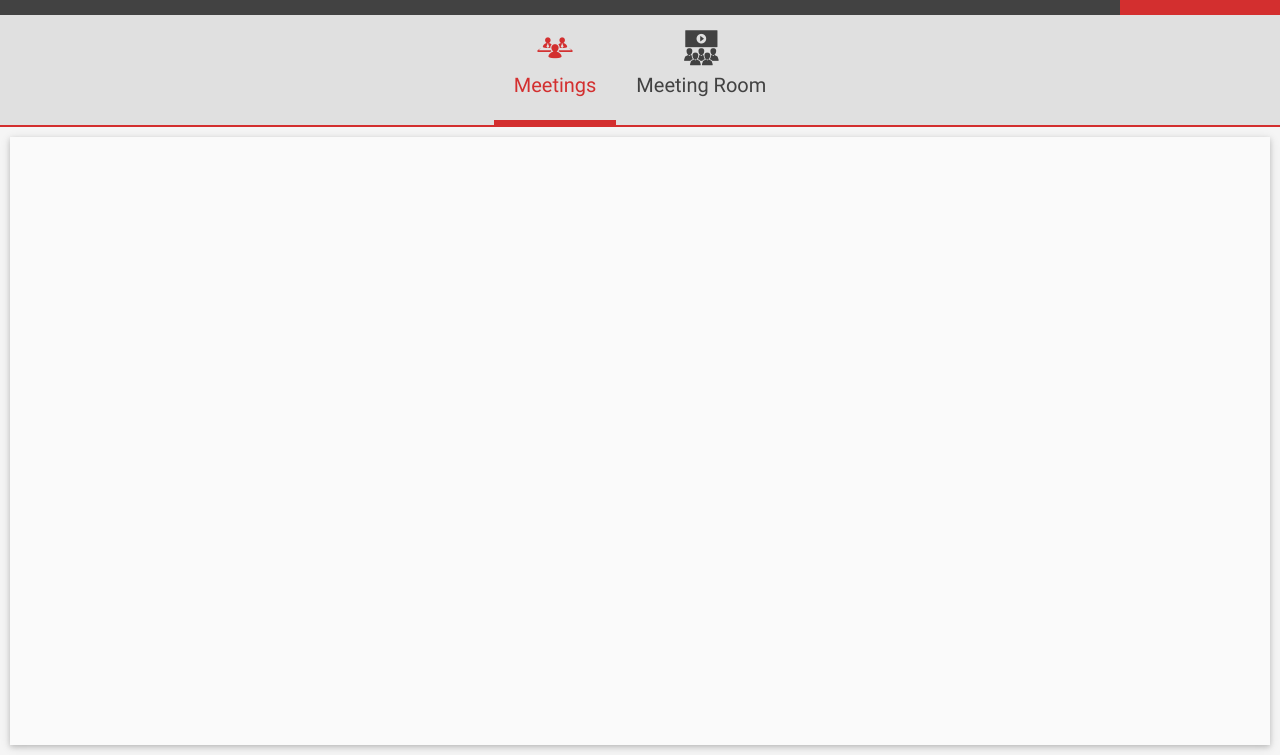
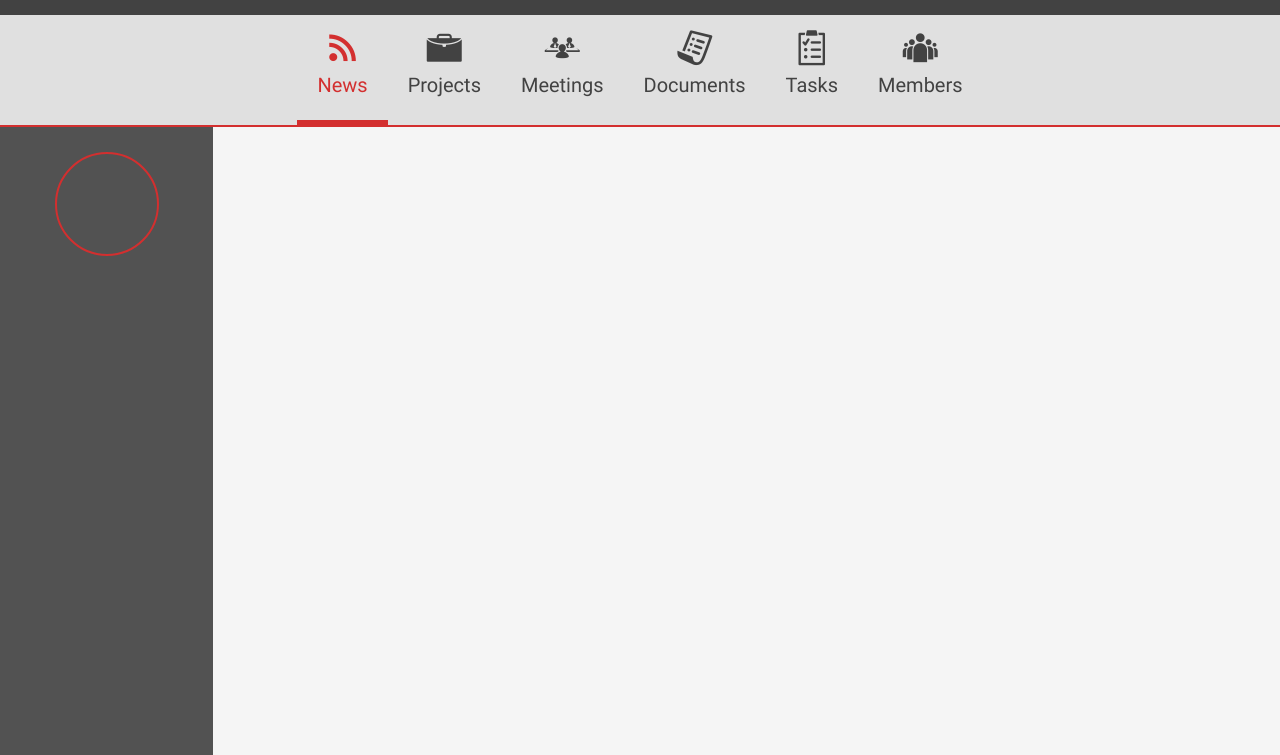
Before and after one commit to justgeek/MMS_Reloaded, a plain HTML site: page index.html in a window 1280 px wide. Shown: the part 45-800 px from the top of the page. Drawn offline with Linux system fonts and the light colour scheme.

Commit message:
Original design
Original MMS mimic

```diff
--- a/css/main.css
+++ b/css/main.css
@@ -140,18 +140,21 @@ html,body
 {
 	width: 100%;
 	height: 100%;
-}
-#meetings-dashboard
-{
-	width: 100%;
-	height: 100%;
 	box-sizing:border-box;
-	padding: 10px;
-}
-#meetings-panel
-{
-	width: 100%;
-	height: 100%;
-	background-color: #fafafa;
 
 }
+#profile-panel
+{
+
+	background-color: #525252;
+
+}
+#profile-pic
+{
+	position: relative;
+	height: 100px;
+	width: 100px;
+	margin: 25px auto;
+	border-radius: 100%;
+	border: 2px solid #D32F2F;
+}
--- a/index.html
+++ b/index.html
@@ -36,40 +36,62 @@
     <body>
 
     	<div id="header">
-
     		<div class="pure-g full-height">
-
     			<div id="logo" class="pure-u-1-4">
     				logo
     			</div>
-          <div class="pure-u-5-8">&nbsp;</div>
-    			<div id="header-tools" class="pure-u-1-8">
-            <div id="create-meeting">
-              Create Meeting
-            </div>
-          </div>
 
+    			<div id="header-tools" class="pure-u-3-4">
+              <i class="icon-power-1"></i>
+    				  <i class="icon-sliders"></i>
+    			</div>
     		</div>
-
     	</div>
 
     	<div id="navigation-bar">
 
             <div id="nav-wrap" class="pt-wrapper">
 
-
-                <div class="nav-main-item pt-trigger main-item-active" data-page="meetings" data-animation="18" data-goto="1">
+                <div class="nav-main-item pt-trigger main-item-active" data-page="news" data-animation="18" data-goto="1">
+                   <i class="icon-rss">
+                   </i>
+                   <p>
+                    News
+                   </p>
+                </div>
+                <div class="nav-main-item pt-trigger" data-page="projects" data-animation="18" data-goto="2">
+                   <i class="icon-projects">
+                   </i>
+                   <p>
+                    Projects
+                   </p>
+                </div>
+                <div class="nav-main-item pt-trigger" data-page="meetings" data-animation="18" data-goto="3">
                    <i class="icon-meetings">
                    </i>
                    <p>
                     Meetings
                    </p>
                 </div>
-                <div class="nav-main-item pt-trigger" data-page="meetings-room" data-animation="18" data-goto="2">
-                   <i class="icon-audience1">
+                <div class="nav-main-item pt-trigger" data-page="documents" data-animation="18" data-goto="4">
+                   <i class="icon-documents">
                    </i>
                    <p>
-                    Meeting Room
+                    Documents
+                   </p>
+                </div>
+                <div class="nav-main-item pt-trigger" data-page="tasks" data-animation="18" data-goto="5">
+                   <i class="icon-tasks">
+                   </i>
+                   <p>
+                    Tasks
+                   </p>
+                </div>
+                <div class="nav-main-item pt-trigger" data-page="members" data-animation="18" data-goto="6">
+                   <i class="icon-members">
+                   </i>
+                   <p>
+                    Members
                    </p>
                 </div>
 
@@ -78,13 +100,34 @@
     	</div>
 
     	<div id="content" class="pt-wrapper">
-          <div class="pt-page pt-page-1">
-            <div id="meetings-dashboard">
-              <div id="meetings-panel" class="z-depth-1">
+
+          <div id="news" class="pt-page pt-page-1 pure-g main-page">
+            <div id="profile-panel" class="pure-u-1-6 full-height">
+              <div id="profile-pic">
               </div>
             </div>
           </div>
-          <div class="pt-page pt-page-2">Meeting Room</div>
+
+          <div id="projects" class="pt-page pt-page-2 pure-g main-page">
+            Projects
+          </div>
+
+          <div id="meetings" class="pt-page pt-page-3 pure-g main-page">
+            Meeting
+          </div>
+
+          <div id="documents" class="pt-page pt-page-4 pure-g main-page">
+            Documents
+          </div>
+
+          <div id="tasks" class="pt-page pt-page-5 pure-g main-page">
+            Tasks
+          </div>
+
+          <div id="members" class="pt-page pt-page-6 pure-g main-page">
+            Members
+          </div>
+
     	</div>
 
 	</body>
```
Also changed, not shown: css/materialize.css, img/profile.png (added).
